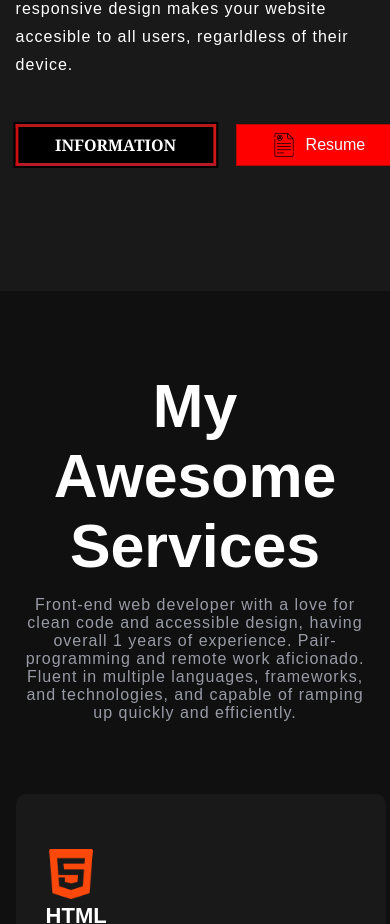
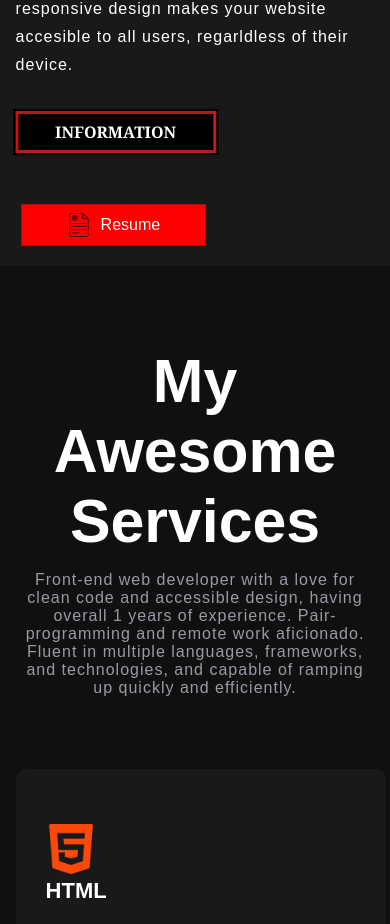
Before and after one commit to IbrohimRasulov/ahmadullo-portfolio, a plain HTML site: page index.html in a window 390 px wide. Shown: the part 1539-2463 px from the top of the page. Drawn offline with nearby package versions, Linux system fonts and the light colour scheme; a script that the page names is missing; a web font is replaced by a local one.

Commit message:
media qo'shdm

```diff
--- a/css/style.css
+++ b/css/style.css
@@ -138,12 +138,12 @@ span {
   color: var(--main-color);
 }
 
-.resume-end__tell{
+.resume-end__tell {
   display: flex;
   align-items: center;
   justify-content: flex-start;
 }
-.btn_res{
+.btn_res {
   padding: 8px 35px;
   border: 1px solid rgb(184, 7, 7);
   max-width: 200px;
@@ -151,13 +151,18 @@ span {
   transform: translateX(220px) !important;
   margin: 0px 0px 45px 0px;
   background-color: red;
-
 }
 .btn_res:hover {
   background: rgb(118, 118, 118);
   color: #fff;
   transition: all 0.3s;
-
+}
+@media (max-width: 767px) {
+  .btn_res {
+  padding: 8px 45px;
+    margin: 0px 0px 20px 5px;
+    transform: translateY(80px) !important;
+  }
 }
 .home-text h3 {
   font-size: 25px;
@@ -251,7 +256,6 @@ header.sticky {
 }
 
 .about-img {
-
   object-fit: cover;
   border-radius: 10px;
   min-height: 400px;
```
Lines whose indentation alone changed are shown as unchanged.
